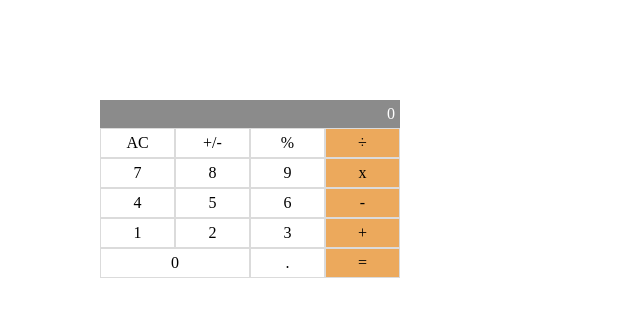
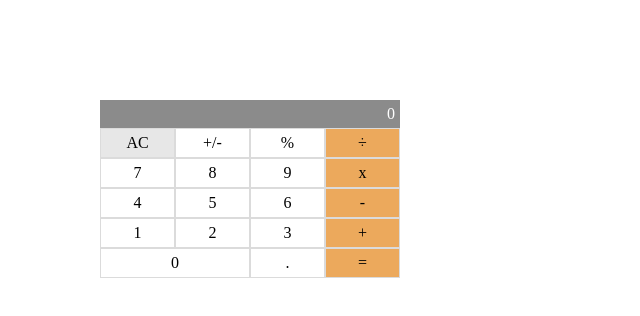
Before and after one commit to zainsadaqat/maths-magician, a React (Create React App) app: page / in a window 1280 px wide. In both pictures the pointer is over the element "AC". Shown: the top 316 px of the page, without its empty margins (0-640 px from the left). Built offline with nearby package versions, Linux system fonts and the light colour scheme.

Commit message:
Add hover style on the digits elements signs

```diff
--- a/src/components/Calculator.css
+++ b/src/components/Calculator.css
@@ -22,6 +22,10 @@
   padding: 5px;
 }
 
+.digits-elts:hover {
+  background-color: rgb(231, 231, 231);
+}
+
 .operator {
  background-color: #eca95c;
 }
```
